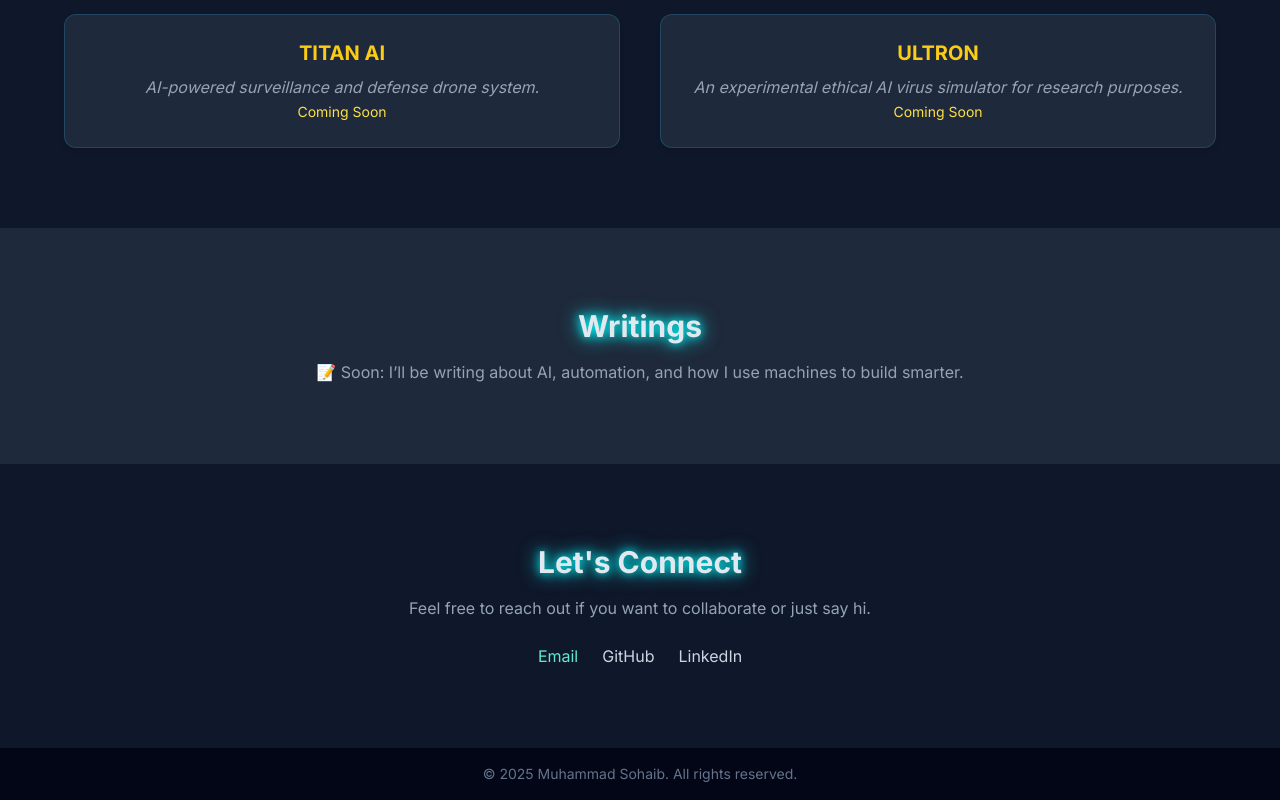
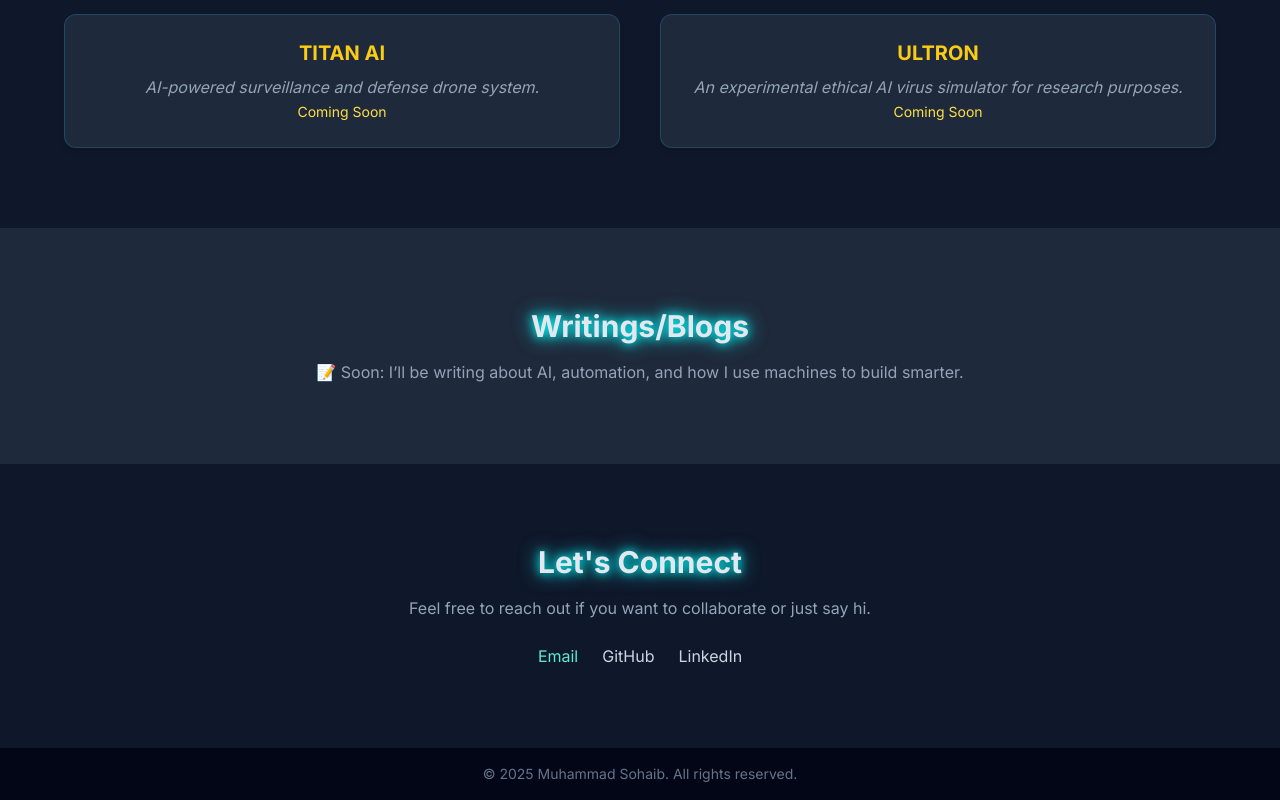
Before and after one commit to msohaib-dev/portfolio, a plain HTML site: page index.html in a window 1280 px wide. Shown: the part 2070-2870 px from the top of the page. Drawn offline with nearby package versions, Linux system fonts and the light colour scheme.

Commit message:
Update index.html

```diff
--- a/index.html
+++ b/index.html
@@ -108,7 +108,7 @@
 
   <!-- Blog Section -->
   <section class="py-20 px-6 bg-slate-800 text-center">
-    <h2 class="text-3xl font-bold mb-4 glow-text" data-aos="fade-up">Writings</h2>
+    <h2 class="text-3xl font-bold mb-4 glow-text" data-aos="fade-up">Writings/Blogs</h2>
     <p class="text-slate-400" data-aos="fade-up" data-aos-delay="150">📝 Soon: I’ll be writing about AI, automation, and how I use machines to build smarter.</p>
   </section>
 
```
